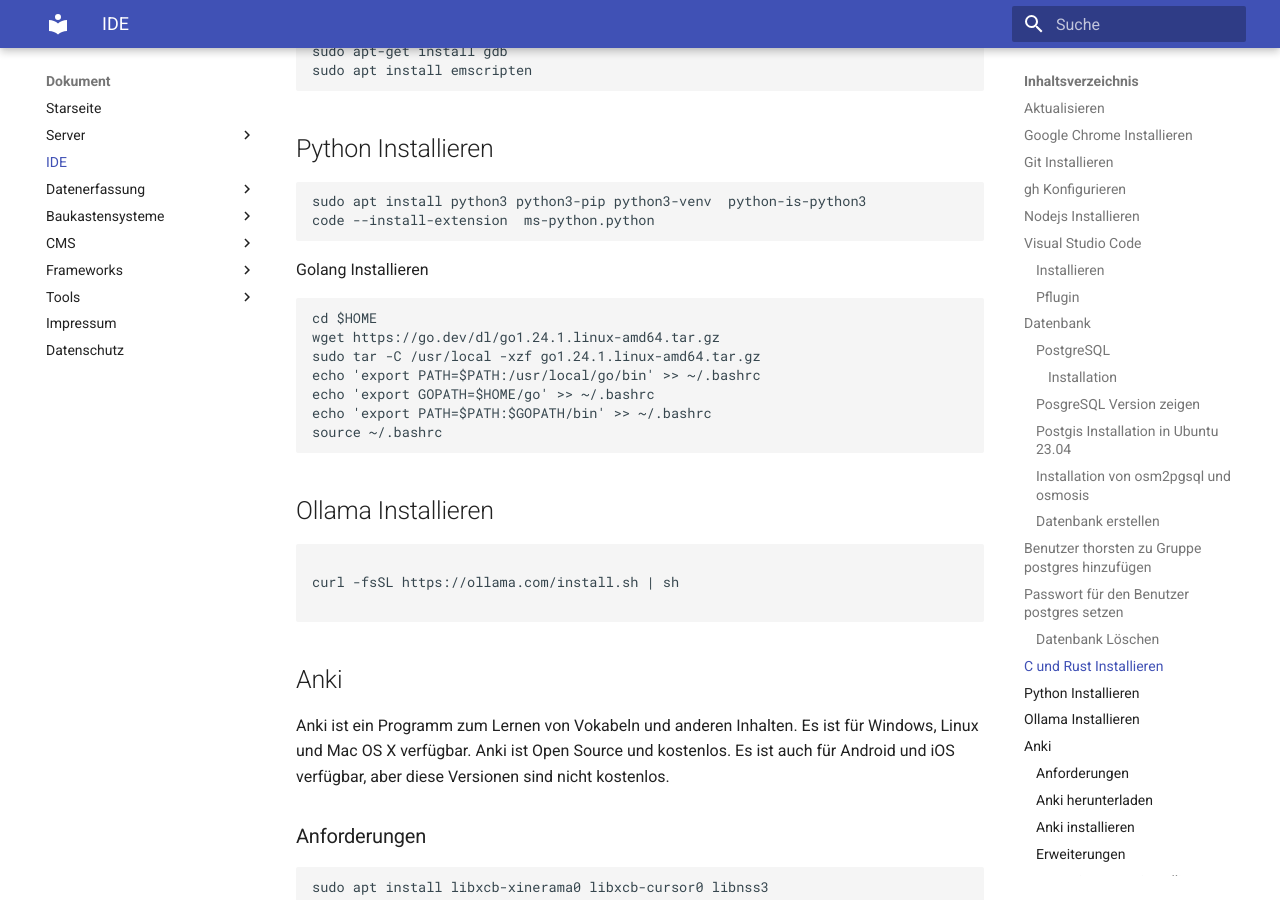
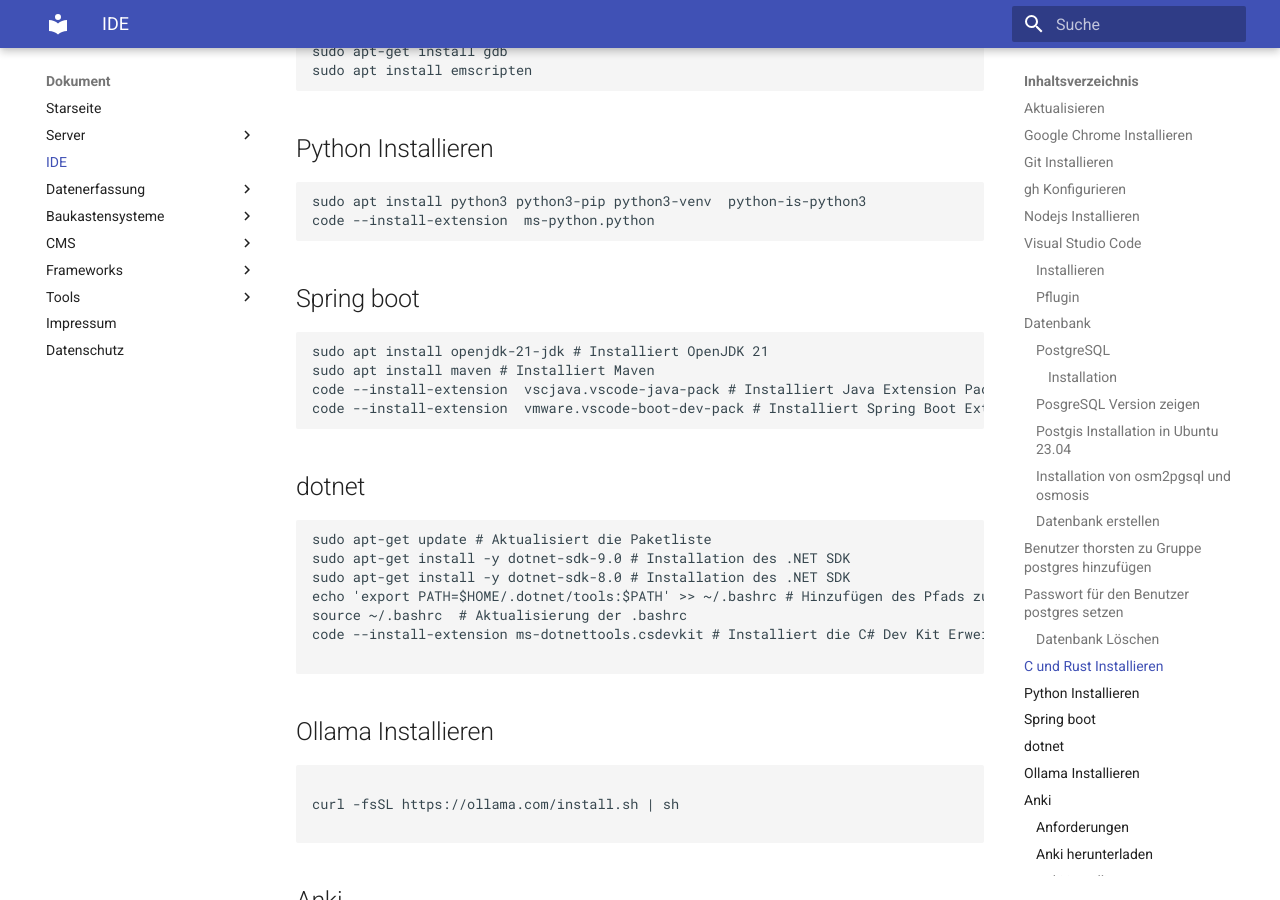
Before and after one commit to thorstenkloehn/dokument, an MkDocs documentation site: the page built from docs/IDE/index.md, in a window 1280 px wide and 900 px high, scrolled down 3348 px. Built offline with MkDocs 1.6.1 and Material for MkDocs 9.7.7, drawn with Linux system fonts in a browser that asks for light colours.

Commit message:
Dokumentation: Hinzufügen von Installationsanweisungen für Spring Boot und .NET SDK in die IDE-Dokumentation

````diff
--- a/docs/IDE/index.md
+++ b/docs/IDE/index.md
@@ -135,15 +135,23 @@
 sudo apt install python3 python3-pip python3-venv  python-is-python3
 code --install-extension  ms-python.python
 ```
-Golang Installieren
-```bash
-cd $HOME
-wget https://go.dev/dl/go1.24.1.linux-amd64.tar.gz
-sudo tar -C /usr/local -xzf go1.24.1.linux-amd64.tar.gz
-echo 'export PATH=$PATH:/usr/local/go/bin' >> ~/.bashrc
-echo 'export GOPATH=$HOME/go' >> ~/.bashrc
-echo 'export PATH=$PATH:$GOPATH/bin' >> ~/.bashrc
-source ~/.bashrc
+## Spring boot
+```
+sudo apt install openjdk-21-jdk # Installiert OpenJDK 21
+sudo apt install maven # Installiert Maven
+code --install-extension  vscjava.vscode-java-pack # Installiert Java Extension Pack für Visual Studio Code
+code --install-extension  vmware.vscode-boot-dev-pack # Installiert Spring Boot Extension Pack für Visual S
+```
+## dotnet
+
+```
+sudo apt-get update # Aktualisiert die Paketliste
+sudo apt-get install -y dotnet-sdk-9.0 # Installation des .NET SDK
+sudo apt-get install -y dotnet-sdk-8.0 # Installation des .NET SDK
+echo 'export PATH=$HOME/.dotnet/tools:$PATH' >> ~/.bashrc # Hinzufügen des Pfads zum .bashrc
+source ~/.bashrc  # Aktualisierung der .bashrc
+code --install-extension ms-dotnettools.csdevkit # Installiert die C# Dev Kit Erweiterung
+
 ```
 
 ## Ollama Installieren
````
